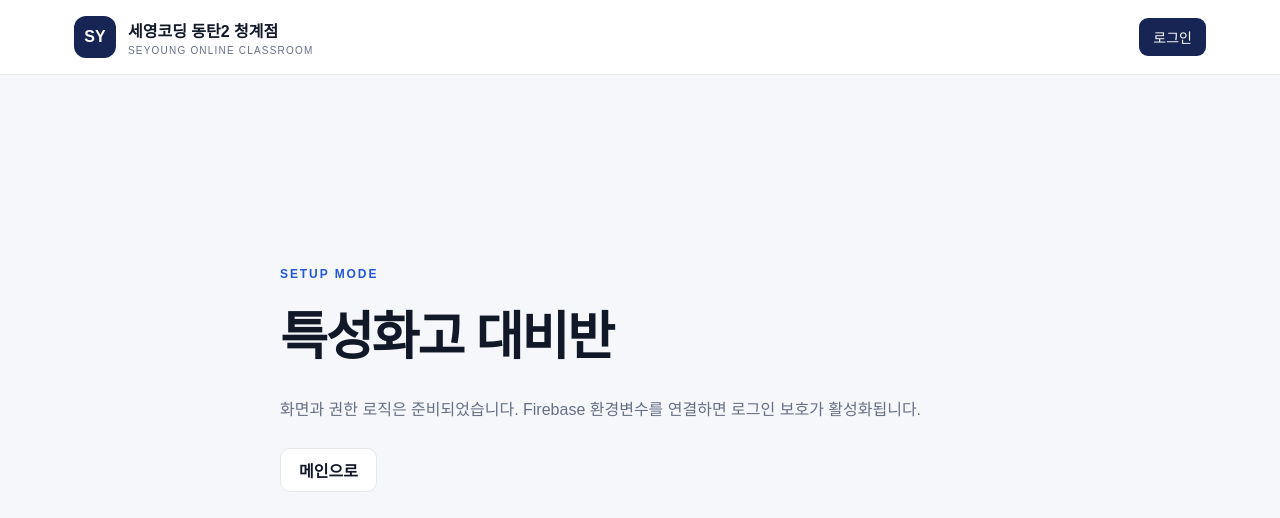
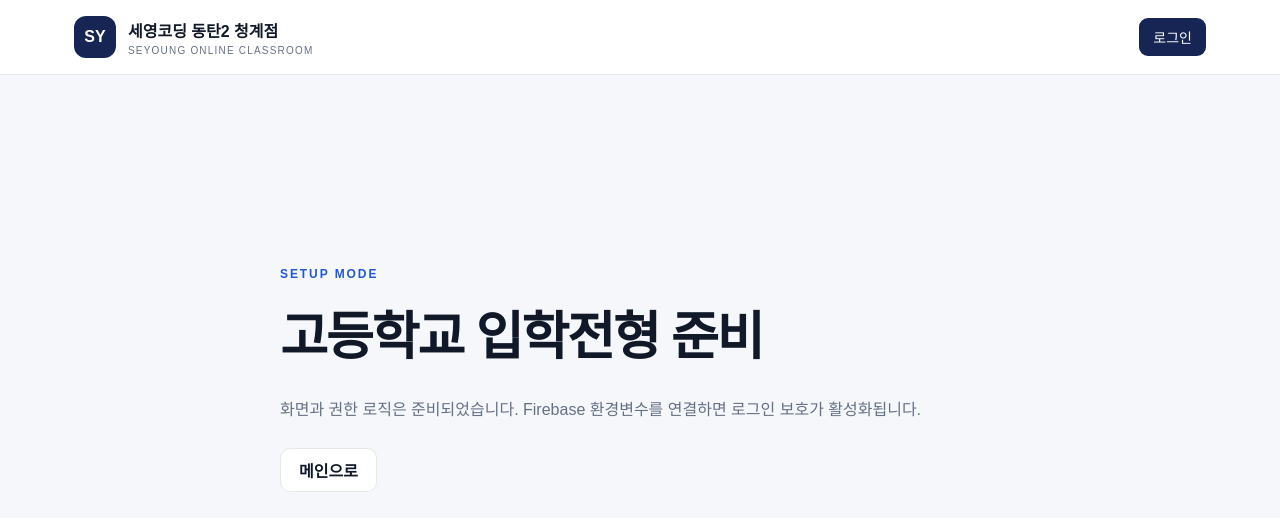
Before and after one commit to syalgo/mainpage, a Next.js app in the folder learning-platform/: page /specialized in a window 1280 px wide. Shown: the top 518 px of the page. Built offline with nearby package versions, Linux system fonts and the light colour scheme; no server answers.

Commit message:
Rename admissions preparation sections

```diff
--- a/learning-platform/src/app/specialized/page.tsx
+++ b/learning-platform/src/app/specialized/page.tsx
@@ -5,7 +5,7 @@ export default function SpecializedPage() {
     <ProtectedCoursePage
       permission="specialized"
       eyebrow="SPECIALIZED HIGH SCHOOL"
-      title="특성화고 대비반"
+      title="고등학교 입학전형 준비"
       description="디미고·대덕소마고 등 특성화고 지원을 위한 전용 학습 공간입니다."
       hideIntro
       items={[
@@ -20,11 +20,11 @@ export default function SpecializedPage() {
           href: "/specialized/middle-school-info-practice",
         },
         {
-          title: "사고력 수학",
+          title: "사고력 수학 - 기초",
           description: "경우의 수, 그래프 경로, 논리 추론 등 사고력 수학 주제를 학습합니다.",
           href: "/specialized/thinking-math",
         },
-        { title: "심층 면접", description: "프로젝트·진로·문제 해결 과정 설명을 연습합니다." },
+        { title: "직업기초 소양 평가", description: "직업기초 소양 평가를 위한 문제 해결과 기초 역량을 연습합니다." },
         { title: "포트폴리오", description: "활동 기록과 프로젝트 결과물을 체계적으로 준비합니다." },
       ]}
     />
```
